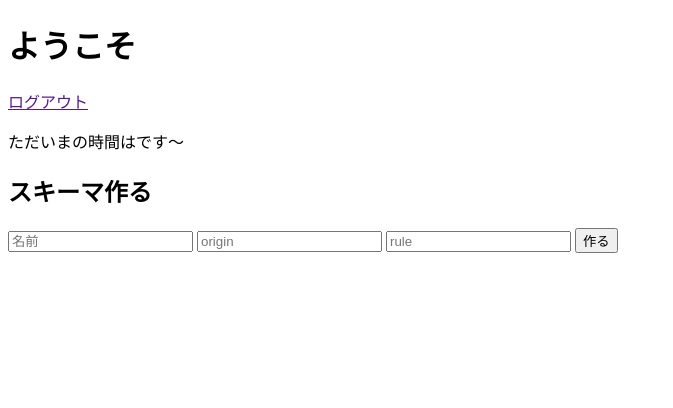
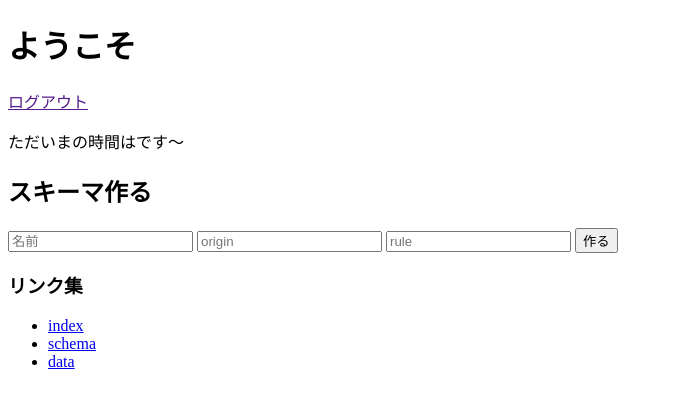
Before and after one commit to hitode909/gigaschema, a Django app: template template/index.html in a window 1280 px wide. Shown: the top 408 px of the page, without its empty margins (0-673 px from the left). Run offline with Django 3.2, Linux system fonts and the light colour scheme; the template is opened without the code that fills it, so the values that code supplies are empty.

Commit message:
デバッグ用リンク集

```diff
--- a/template/base.html
+++ b/template/base.html
@@ -15,5 +15,14 @@
     <div id="content">
         {% block content %}{% endblock %}
     </div>
+
+    <div id="debug">
+      <h3>リンク集</h3>
+      <ul>
+        <li><a href="/">index</a></li>
+        <li><a href="/hakobe/money">schema</a></li>
+        <li><a href="/hakobe/money/33939">data</a></li>
+      </ul>
+      </div>
   </body>
 </html>
```
